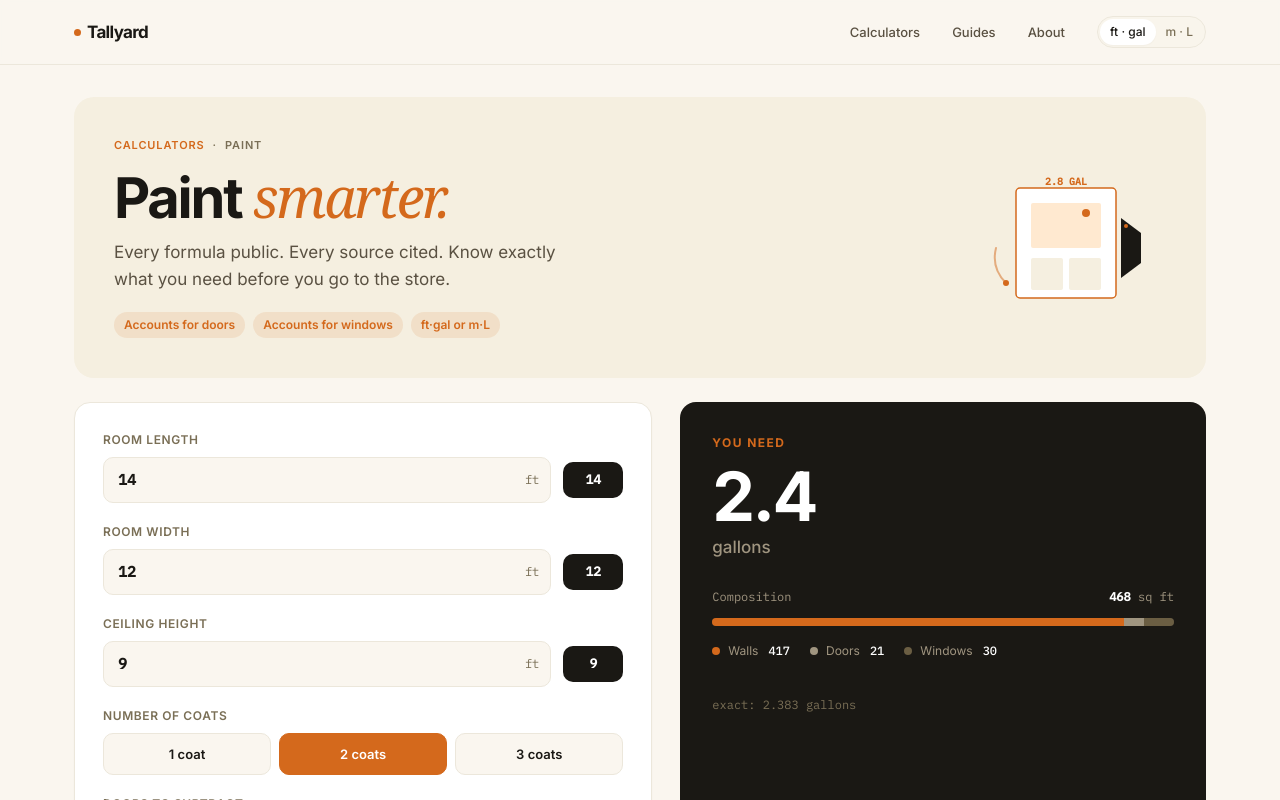
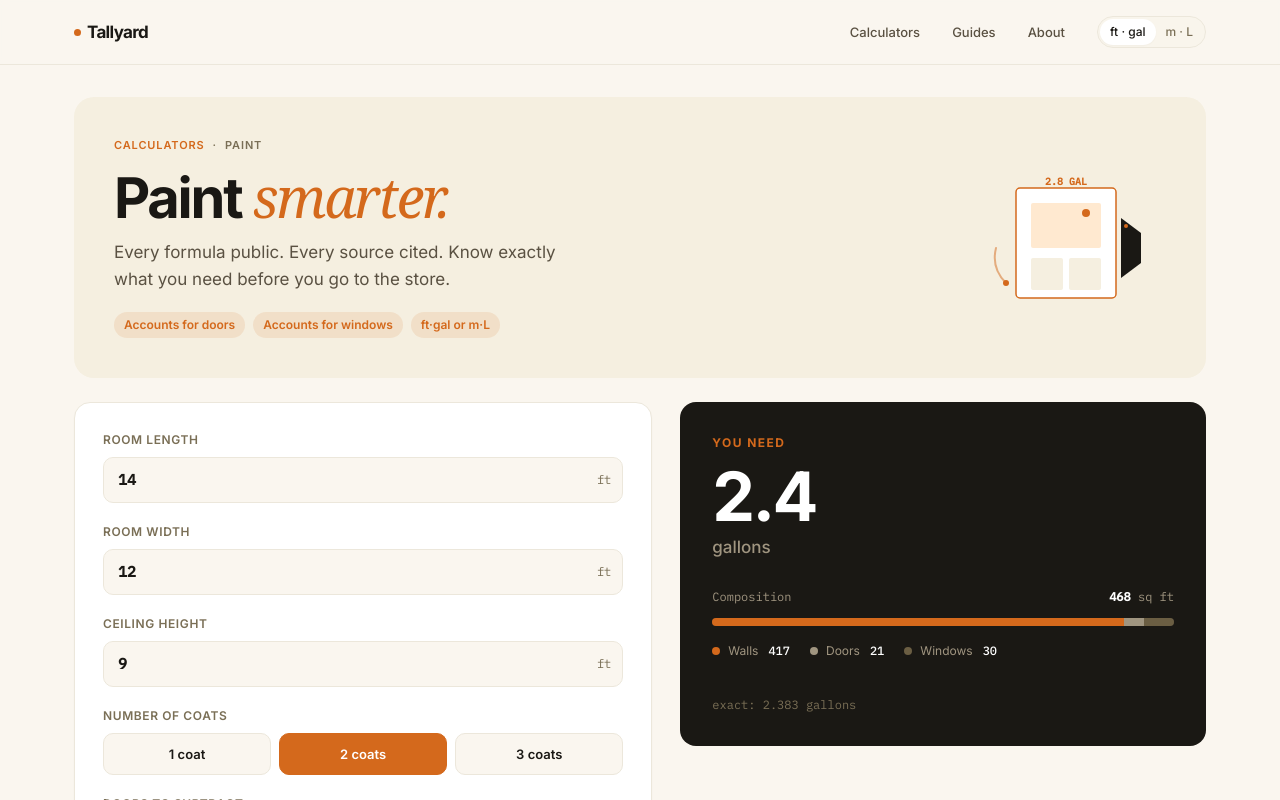
Before and after one commit to ashutoshkhulbe15-hash/tallyard, a Next.js app: page /paint-calculator in a window 1280 px wide. Shown: the top 800 px of the page. Built offline with nearby package versions, Linux system fonts and the light colour scheme.

Commit message:
Fix: sticky result card, remove redundant input value pills

```diff
--- a/src/components/Calculator.tsx
+++ b/src/components/Calculator.tsx
@@ -77,8 +77,8 @@ export function Calculator({ slug }: CalculatorProps) {
 
   return (
     <div className="grid grid-cols-1 lg:grid-cols-[1.1fr_1fr] gap-6 lg:gap-7">
-      {/* Result card — appears first on mobile so answer is visible immediately */}
-      <div className="lg:order-2 bg-walnut walnut-section rounded-lg p-7 md:p-8 text-white flex flex-col">
+      {/* Result card — appears first on mobile, sticky on desktop so it stays visible while scrolling */}
+      <div className="lg:order-2 lg:self-start lg:sticky lg:top-20 bg-walnut walnut-section rounded-lg p-7 md:p-8 text-white flex flex-col">
         {result && (
           <>
             <div
@@ -202,8 +202,7 @@ export function Calculator({ slug }: CalculatorProps) {
                   {input.label}
                 </label>
                 {input.type === "number" ? (
-                  <div className="flex items-center gap-3">
-                    <div className="relative flex-1">
+                  <div className="relative">
                     <input
                       type="number"
                       id={input.id}
@@ -229,10 +228,6 @@ export function Calculator({ slug }: CalculatorProps) {
                         {unitLabel}
                       </span>
                     )}
-                    </div>
-                    <div className="bg-walnut text-white rounded-md px-3.5 py-2 text-sm font-semibold font-mono min-w-[60px] text-center">
-                      {values[input.id] === "" ? "—" : values[input.id]}
-                    </div>
                   </div>
                 ) : (
                   <SegmentedSelect
```
Lines whose indentation alone changed are shown as unchanged.
